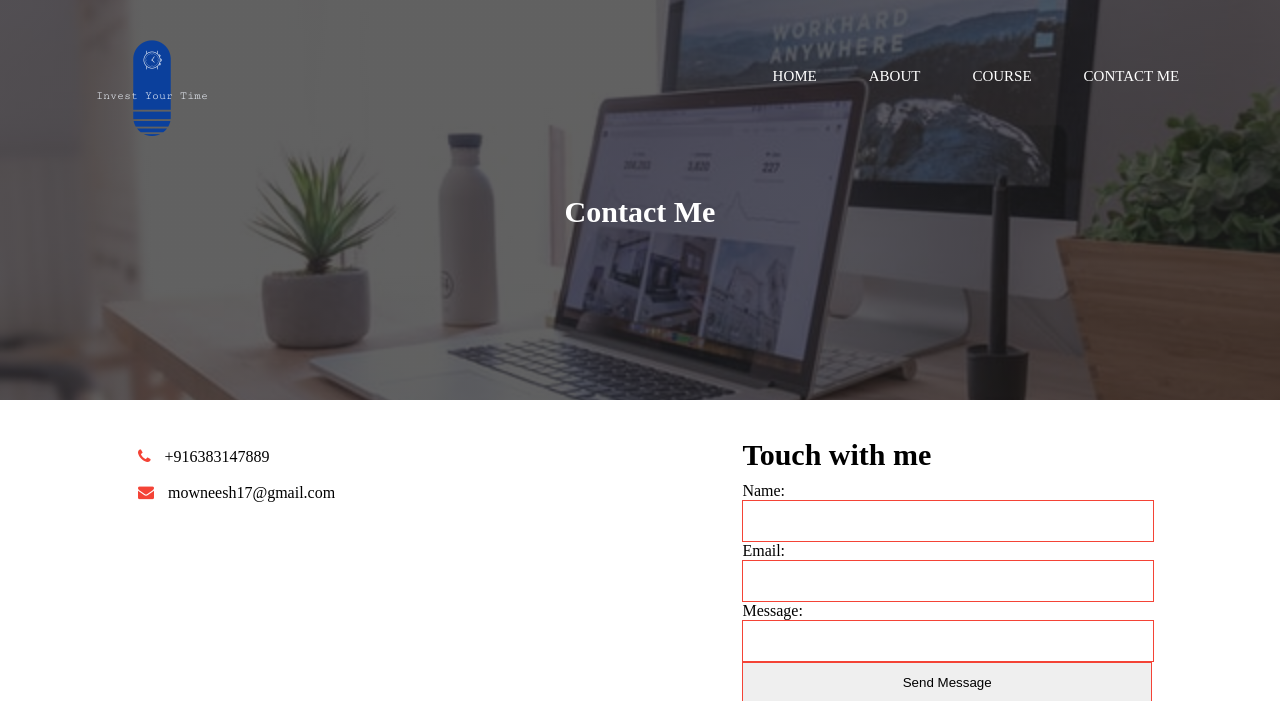
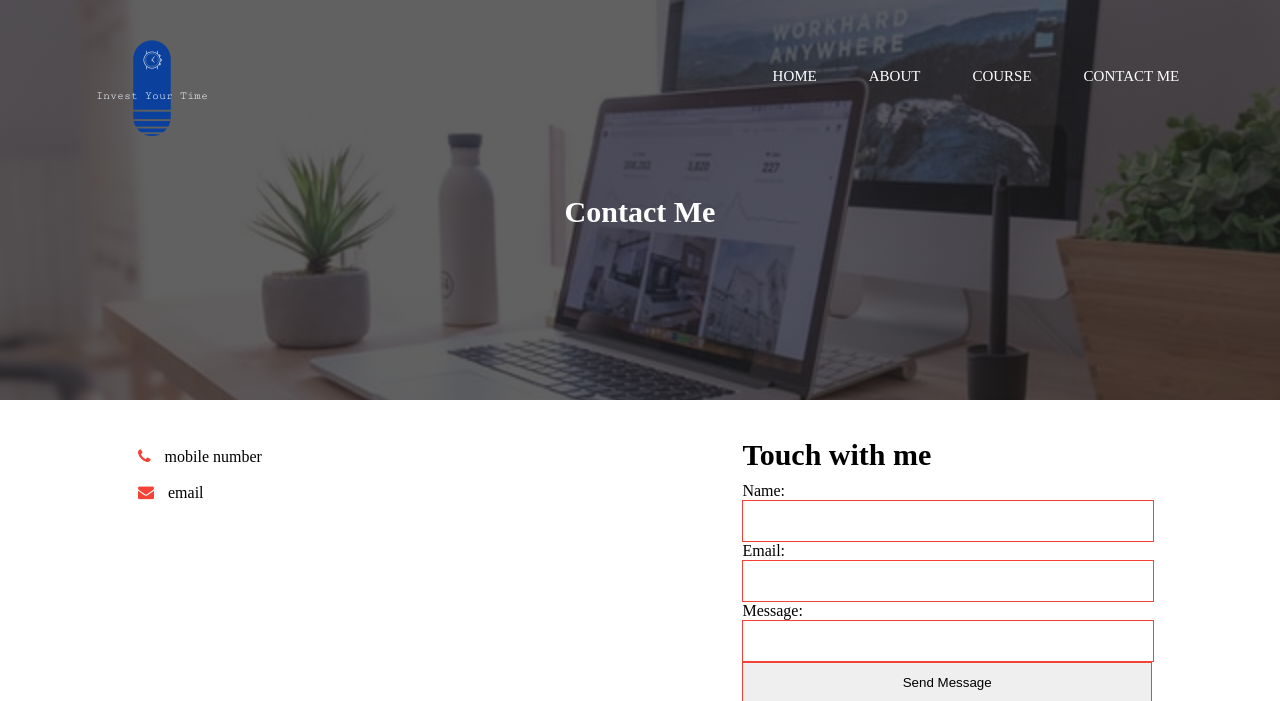
Before and after one commit to mowneeshkumar/DjangoProjects, a Django app: page /contact in a window 1280 px wide. Shown: the top 701 px of the page. Run offline with Django 3.2, Linux system fonts and the light colour scheme; some libraries are stand-ins or nearby versions.

Commit message:
Update contact.html

```diff
--- a/website/templates/webapp/contact.html
+++ b/website/templates/webapp/contact.html
@@ -22,11 +22,11 @@
 			<div class="sub-contact-col">
 				<div>
 					<i class="fa fa-phone"></i>
-					<span>+916383147889</span>
+					<span>mobile number</span>
 				</div>
 				<div>
 					<i class="fa fa-envelope"></i>
-					<span>mowneesh17@gmail.com</span>
+					<span>email</span>
 				</div>
 			</div>
 			<div class="sub-contact-col">
@@ -43,10 +43,10 @@
 		<h4>About</h4>
          <p>Learn some awesome courses from here with free of cost<br>Follow me on social media</p>
 		 <div class="icons">
-			<a href="https://www.linkedin.com/in/mowneeshkumar/"><i class="fa fa-linkedin-square fa-2x"></i></a>
-			<a href="https://github.com/mowneeshkumar"><i class="fa fa-github fa-2x"></i></a>
-			<a href="https://www.instagram.com/mowneesh17/"><i class="fa fa-instagram fa-2x"></i></a>
-			<a href="https://www.facebook.com/mowneesh17"><i class="fa fa-facebook fa-2x"></i></a>
+			<a href="https://www.linkedin.com/in/username"><i class="fa fa-linkedin-square fa-2x"></i></a>
+			<a href="https://github.com/username"><i class="fa fa-github fa-2x"></i></a>
+			<a href="https://www.instagram.com/username/"><i class="fa fa-instagram fa-2x"></i></a>
+			<a href="https://www.facebook.com/username"><i class="fa fa-facebook fa-2x"></i></a>
 		</div>
         <p>Made with <i class="fa fa-heart-o"></i> by Mowneesh</p>
     </section>
```
